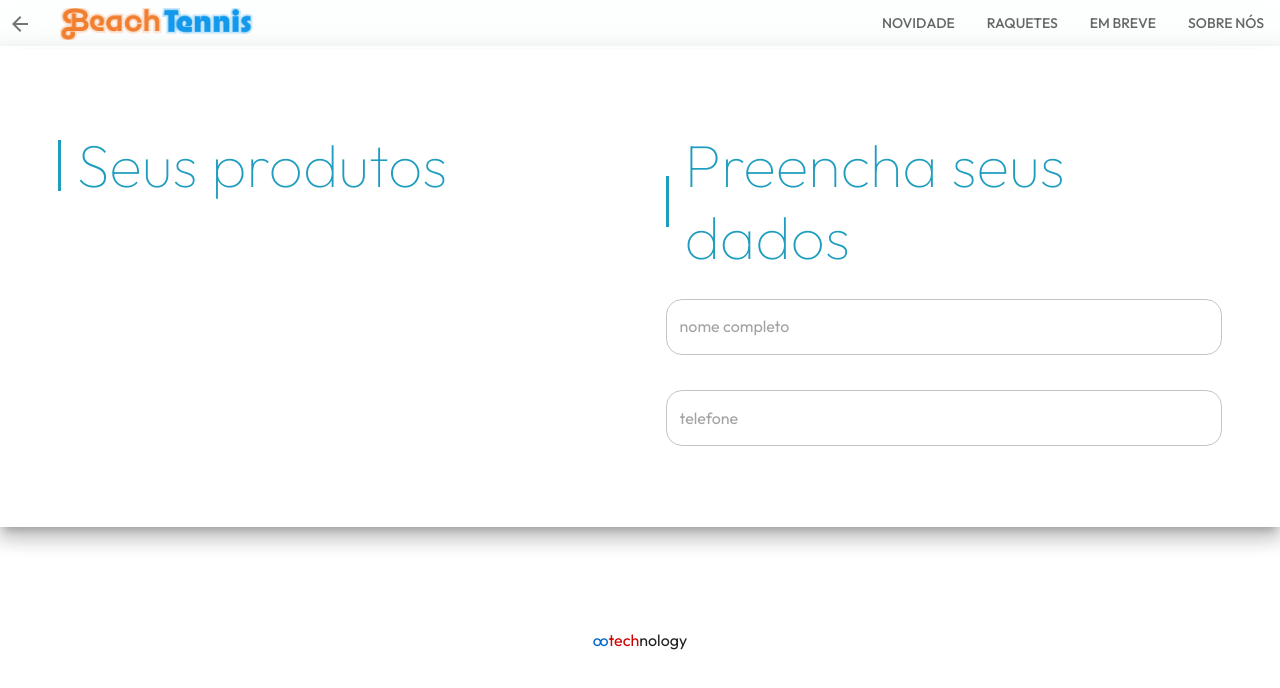
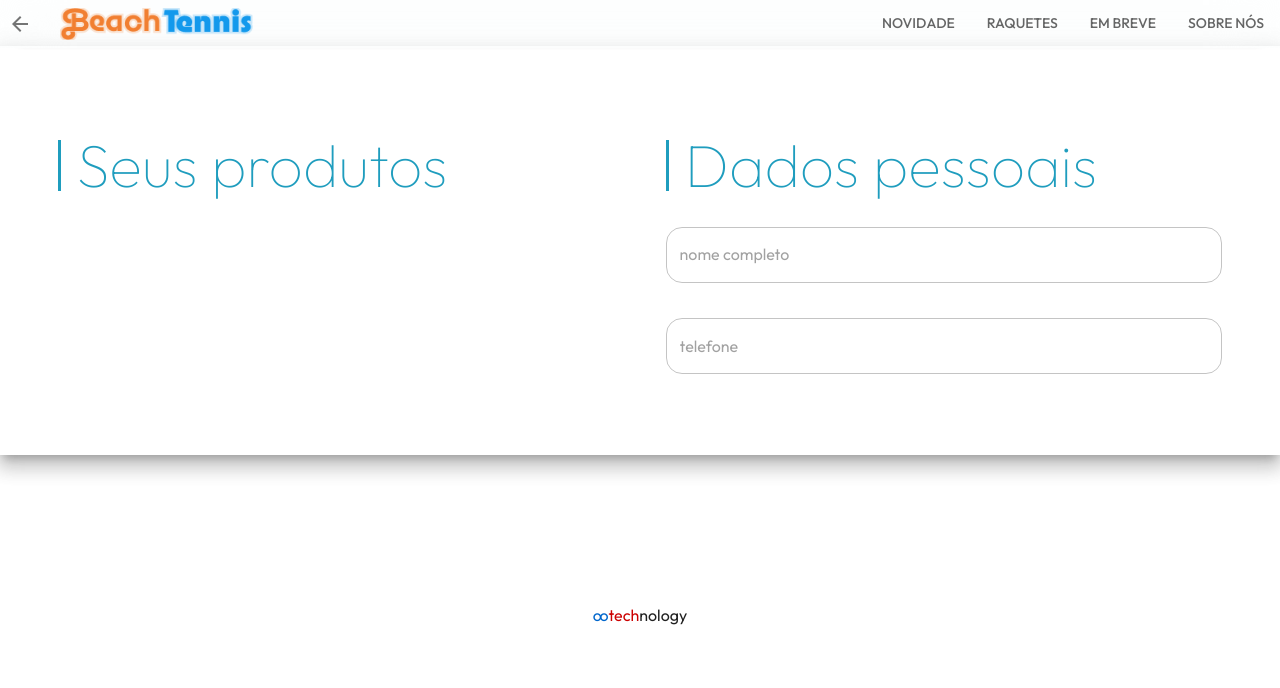
Before and after one commit to henriquedelimap/beachTennis, a React (Vite) app: page /carrinho in a window 1280 px wide. Shown: the top 688 px of the page. Built offline with nearby package versions, Linux system fonts and the light colour scheme.

Commit message:
first commit

```diff
--- a/src/Pages/Carrinho/index.tsx
+++ b/src/Pages/Carrinho/index.tsx
@@ -18,7 +18,7 @@ export const CarrinhoPage = () => {
 
             <Grid item direction='column' container xs={12} md={12} lg={6} sx={{ p: { xs: 1, md: 3.2, lg: 3.2 } }} >
                 <Sticky top={30} index={1000}>
-                    <Title text='preencha seus dados' />
+                    <Title text='dados pessoais' />
                     <FormularioDados />
                 </Sticky>
             </Grid>
```
